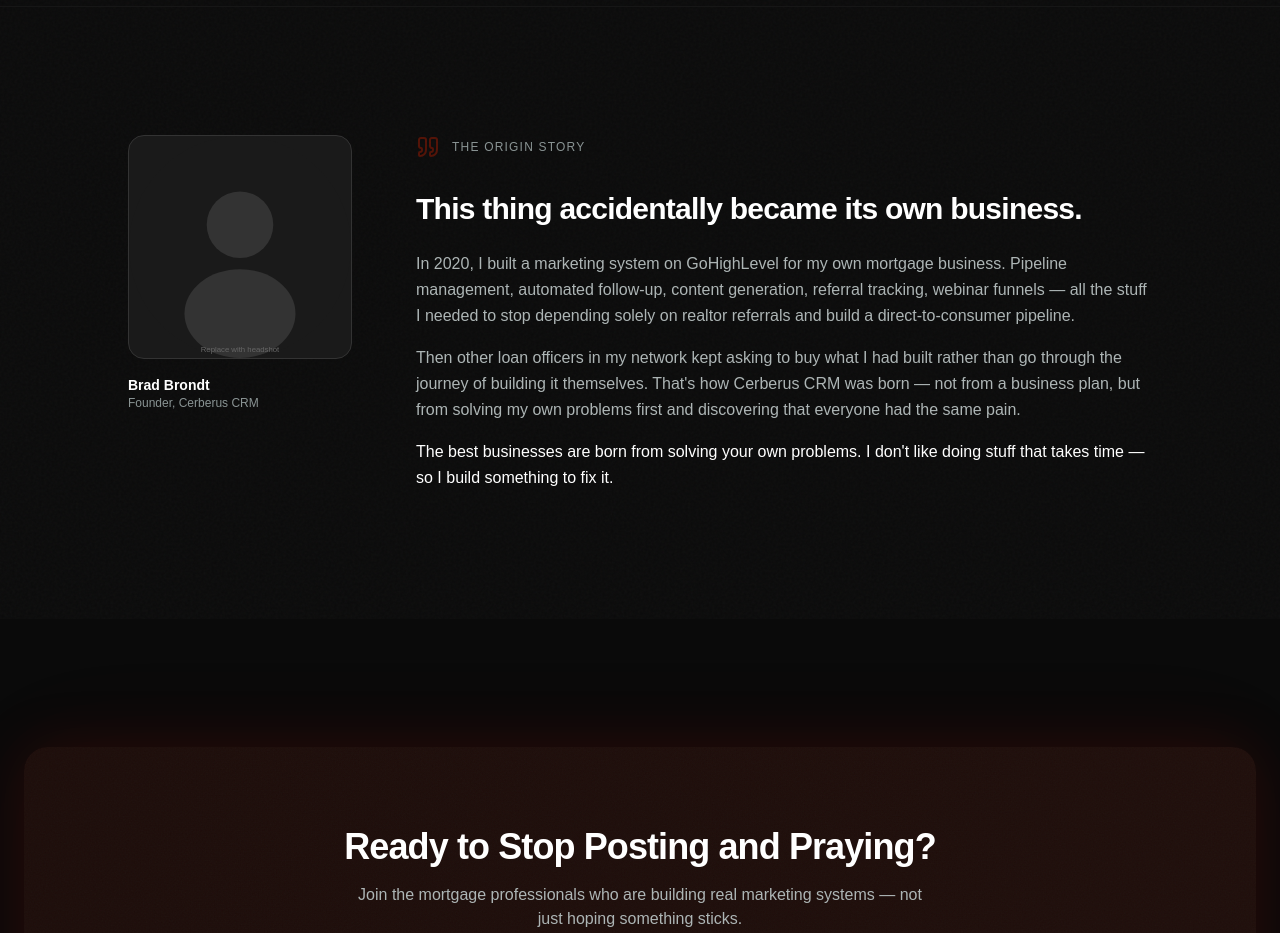
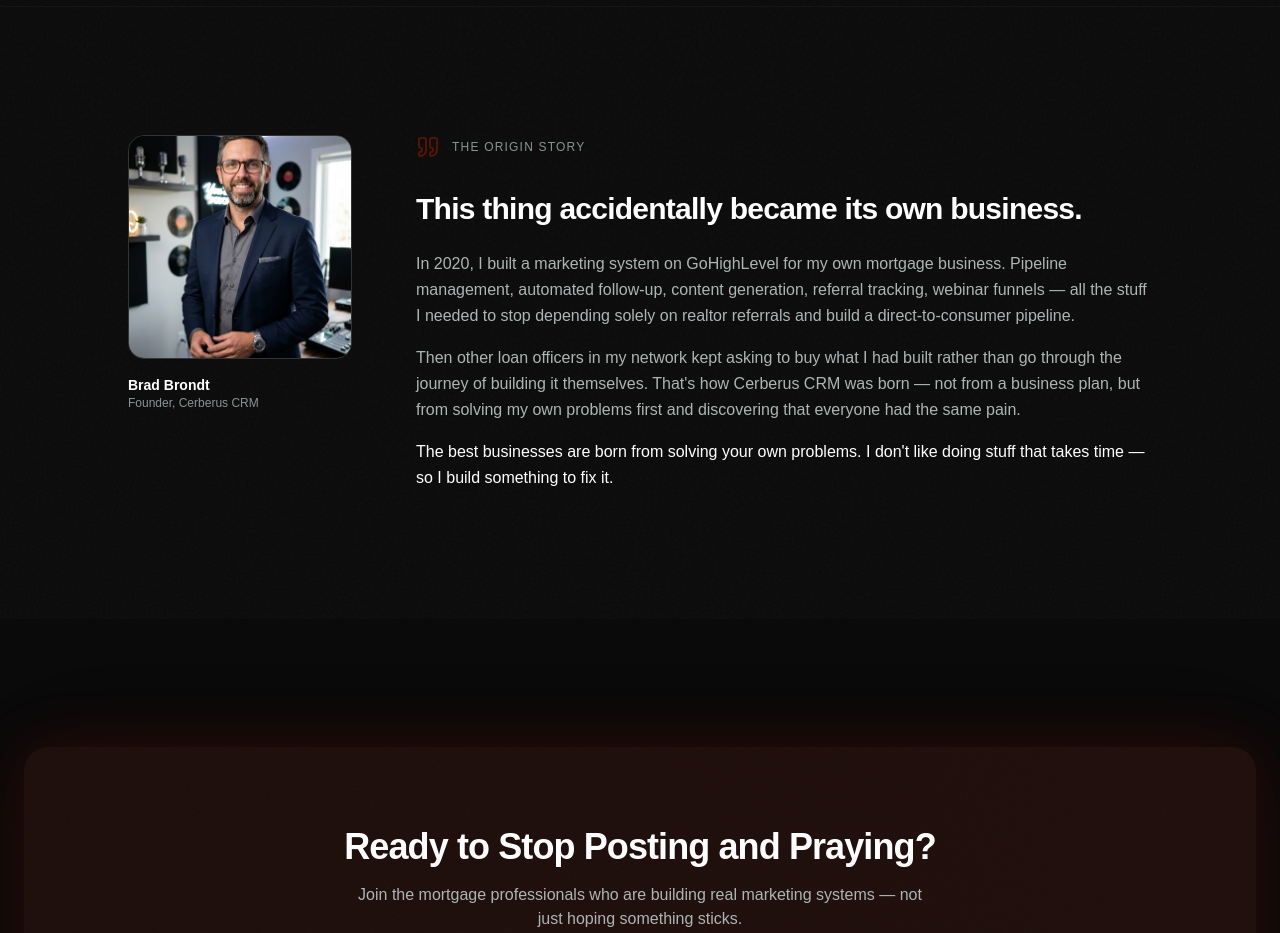
Before and after one commit to bbrondt/cerberus-crm-site, a Next.js app: page / in a window 1280 px wide. Shown: the part 2480-3413 px from the top of the page. Built offline with nearby package versions, Linux system fonts and the light colour scheme.

Commit message:
Replace founder placeholder with Brad Brondt headshot
https://claude.ai/code/session_01Mpt1gLqF8qSpvPhYsiM3fM

```diff
--- a/app/page.tsx
+++ b/app/page.tsx
@@ -242,7 +242,7 @@ export default function HomePage() {
             <div className="shrink-0 mx-auto md:mx-0">
               <div className="w-48 h-48 md:w-56 md:h-56 rounded-2xl overflow-hidden border border-dark-400 bg-dark-700">
                 <Image
-                  src="/founder-placeholder.svg"
+                  src="/brad-brondt-headshot.png"
                   alt="Brad Brondt — Founder, Cerberus CRM"
                   width={224}
                   height={224}
```
